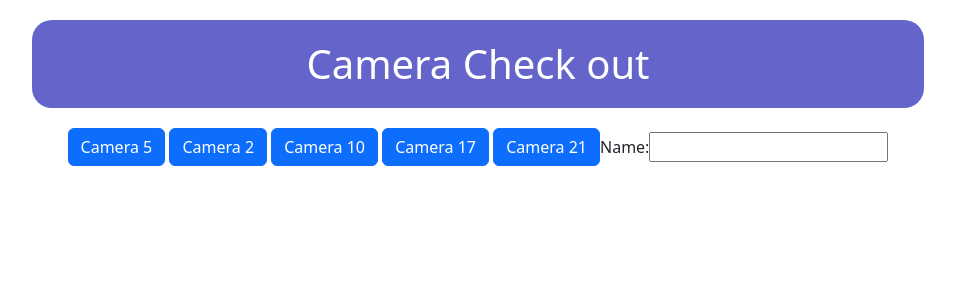
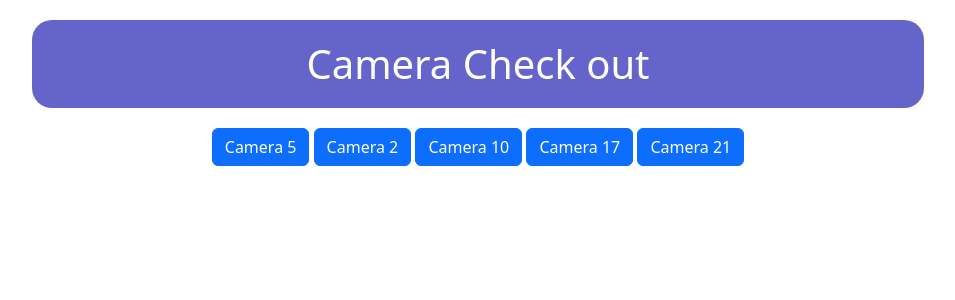
Before and after one commit to MrKoonLWSD/CameraCheckout, a SvelteKit app: page / in a window 1280 px wide. Shown: the top 300 px of the page, without its empty margins (162-1117 px from the left). Built offline with nearby package versions, Linux system fonts and the light colour scheme.

Commit message:
added backing js file

```diff
--- /dev/null
+++ b/src/routes/+page.js
@@ -0,0 +1 @@
+import PocketBase from 'pocketbase';
--- a/src/routes/+page.svelte
+++ b/src/routes/+page.svelte
@@ -17,7 +17,7 @@
 </style>
 <script>
   function checkOut(camNumber) {
-    alert(camNumber);
+    var checkoutName = prompt("Name?");
   }
 </script>
 <div class="container">
@@ -32,5 +32,4 @@
     <button type="button" class="btn btn-primary" on:click="{()=> { checkOut(17)}}">Camera 17</button>
     <button type="button" class="btn btn-primary" on:click="{()=> { checkOut(21)}}">Camera 21</button>
   </div>
-  Name: <input type="text" name="checkoutName" id=name>
 </div>
```
